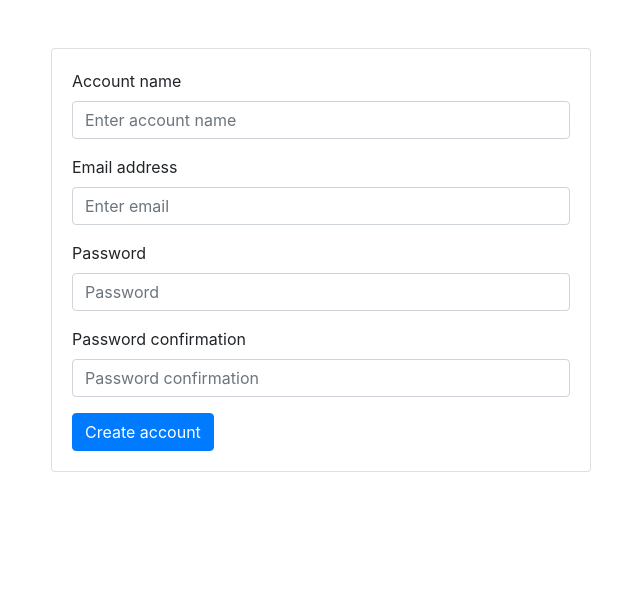
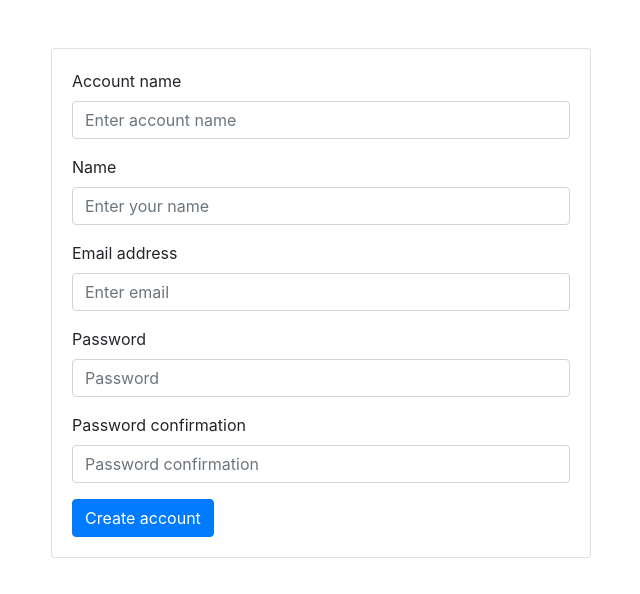
Before and after one commit to frankolson/chatty-client, a React (Create React App) app: page /accounts/new in a window 1280 px wide. Shown: the top 594 px of the page, without its empty margins (319-959 px from the left). Built offline with nearby package versions, Linux system fonts and the light colour scheme.

Commit message:
Integrate backend authentication with cliennt side

```diff
--- a/src/Routes.js
+++ b/src/Routes.js
@@ -1,4 +1,4 @@
-import React, { useState } from "react";
+import React, { useState, useEffect } from "react";
 import { Switch, Route } from "react-router-dom";
 import { AuthContext } from './contexts/authentication';
 import { App } from "./views/App";
@@ -9,6 +9,7 @@ import { FourZeroFour } from "./views/FourZeroFour";
 import { PrivateRoute } from "./components/PrivateRoute";
 
 export default function Routes() {
+  const [hasCheckedCredentials, setHasCheckedCredentials] = useState(false);
   const [token, setToken] = useState(null);
 
   const login = (token) => {
@@ -21,7 +22,16 @@ export default function Routes() {
     localStorage.removeItem("userData");
   }
 
-  return (
+  useEffect(() => {
+    const storedData = JSON.parse(localStorage.getItem("userData"));
+    if (storedData && storedData.token) {
+      login(storedData.token);
+    }
+
+    setHasCheckedCredentials(true);
+  }, []);
+
+  return hasCheckedCredentials ? (
     <AuthContext.Provider value={{ isLoggedIn: !!token, login: login, logout: logout }}>
       <Switch>
         <Route exact path="/" component={Home} />
@@ -32,5 +42,5 @@ export default function Routes() {
         <Route component={FourZeroFour} /> {/* 404 page not working */}
       </Switch>
     </AuthContext.Provider>
-  );
+  ) : null; // TODO: Replace null with loading page
 }
--- a/src/contexts/authentication.ts
+++ b/src/contexts/authentication.ts
@@ -10,6 +10,6 @@ export interface IAuthContext {
 export const AuthContext = createContext<IAuthContext>({
   isLoggedIn: false,
   token: null,
-  login: () => {},
+  login: (token: string) => {},
   logout: () => {}
 });
--- a/src/views/AccountCreation/AccountCreation.tsx
+++ b/src/views/AccountCreation/AccountCreation.tsx
@@ -1,24 +1,56 @@
-import React, { ChangeEvent, FormEvent, useState } from 'react';
-import { Container, Row, Col, Card, Form, Button } from "react-bootstrap";
+import React, { ChangeEvent, FormEvent, useState, useContext } from 'react';
+import { Container, Row, Col, Card, Form, Button, Alert } from "react-bootstrap";
+import { useHistory } from 'react-router-dom';
+import { AuthContext } from '../../contexts/authentication';
 
 interface IAccountCreation {
   name: string;
+  owner_name: string;
   owner_email: string;
   owner_password: string;
   owner_password_confirmation: string;
 }
 
+interface IAccountCreationResponse {
+  id: string;
+  name: string;
+  owner_name: string;
+  owner_email: string;
+}
+
+interface IAccountCreationError {
+  error: string;
+}
+
 export default function Login() {
+  const history = useHistory();
+  const authContext = useContext(AuthContext);
+  const [formErrorMessage, setFormErrorMessage] = useState<string | null>(null);
   const [accountValues, setAccountValues] = useState<IAccountCreation>({
     name: '',
+    owner_name: '',
     owner_email: '',
     owner_password: '',
     owner_password_confirmation: ''
   });
 
-  const handleFormSubmit = (event: FormEvent<HTMLFormElement>) => {
+  const handleFormSubmit = async (event: FormEvent<HTMLFormElement>) => {
     event.preventDefault();
-    console.log("Account creation values: ", accountValues);
+
+    fetch('http://localhost:3000/accounts', {
+      method: 'POST',
+      headers: { "Content-Type": "application/json" },
+      body: JSON.stringify({ account: accountValues })
+    }).then((response: Response) => {
+      if (!response.ok) { throw response; }
+
+      const jwtToken = response.headers.get('Authorization')!.split(' ')[1];
+      authContext.login(jwtToken)
+      return response.json()
+    }).then((data: IAccountCreationResponse) => history.push(`/accounts/${data.id}`))
+      .catch((error: Response) => (
+        error.json().then((errorData: IAccountCreationError) => setFormErrorMessage(errorData.error))
+      ));
   }
 
   const handleInputChange = (event: ChangeEvent<HTMLInputElement>) => {
@@ -30,10 +62,14 @@ export default function Login() {
     <Container>
       <Row>
         <Col className="mx-auto mt-5" md="6">
+          {formErrorMessage &&(
+             <Alert variant='danger'>{formErrorMessage}</Alert>
+          )}
+
           <Card>
             <Card.Body>
               <Form onSubmit={handleFormSubmit}>
-                <Form.Group controlId="formBasicEmail">
+                <Form.Group>
                   <Form.Label>Account name</Form.Label>
                   <Form.Control
                     name="name"
@@ -43,7 +79,17 @@ export default function Login() {
                   />
                 </Form.Group>
 
-                <Form.Group controlId="formBasicPassword">
+                <Form.Group>
+                  <Form.Label>Name</Form.Label>
+                  <Form.Control
+                    name="owner_name"
+                    placeholder="Enter your name"
+                    value={accountValues.owner_name}
+                    onChange={handleInputChange}
+                  />
+                </Form.Group>
+
+                <Form.Group>
                   <Form.Label>Email address</Form.Label>
                   <Form.Control
                     name="owner_email"
@@ -54,7 +100,7 @@ export default function Login() {
                   />
                 </Form.Group>
 
-                <Form.Group controlId="formBasicEmail">
+                <Form.Group>
                   <Form.Label>Password</Form.Label>
                   <Form.Control
                     name="owner_password"
@@ -65,7 +111,7 @@ export default function Login() {
                   />
                 </Form.Group>
 
-                <Form.Group controlId="formBasicPassword">
+                <Form.Group>
                   <Form.Label>Password confirmation</Form.Label>
                   <Form.Control
                     name="owner_password_confirmation"
--- a/src/views/Login/Login.tsx
+++ b/src/views/Login/Login.tsx
@@ -1,17 +1,50 @@
-import React, { ChangeEvent, FormEvent, useState } from 'react';
-import { Container, Row, Col, Card, Form, Button } from "react-bootstrap";
+import React, { ChangeEvent, FormEvent, useState, useContext } from 'react';
+import { Container, Row, Col, Card, Form, Button, Alert } from "react-bootstrap";
+import { useHistory } from 'react-router-dom';
+import { AuthContext } from '../../contexts/authentication';
 
 interface ILogin {
   email: string;
   password: string;
 }
 
+interface ISessionCreationResponse {
+  id: string;
+  name: string;
+  email: string;
+  account_id: string;
+}
+
+interface ISessionCreationError {
+  error: string;
+}
+
 export default function Login() {
+  const history = useHistory();
+  const authContext = useContext(AuthContext);
+  const [formErrorMessage, setFormErrorMessage] = useState<string | null>(null);
   const [loginValues, setLoginValues] = useState<ILogin>({ email: '', password: '' });
 
   const handleFormSubmit = (event: FormEvent<HTMLFormElement>) => {
     event.preventDefault();
-    console.log("Session creation values: ", loginValues);
+
+    fetch('http://localhost:3000/users/sign_in', {
+      method: 'POST',
+      headers: {
+        "Content-Type": "application/json",
+        "Accept": "application/json"
+      },
+      body: JSON.stringify({ user: loginValues })
+    }).then((response: Response) => {
+      if (!response.ok) { throw response; }
+
+      const jwtToken = response.headers.get('Authorization')!.split(' ')[1];
+      authContext.login(jwtToken);
+      return response.json();
+    }).then((data: ISessionCreationResponse) => history.push(`/accounts/${data.account_id}`))
+      .catch((error: Response) => (
+        error.json().then((errorData: ISessionCreationError) => setFormErrorMessage(errorData.error))
+      ));
   }
 
   const handleInputChange = (event: ChangeEvent<HTMLInputElement>) => {
@@ -23,6 +56,10 @@ export default function Login() {
     <Container>
       <Row>
         <Col className="mx-auto mt-5" md="6">
+          {formErrorMessage &&(
+             <Alert variant='danger'>{formErrorMessage}</Alert>
+          )}
+
           <Card>
             <Card.Body>
               <Form onSubmit={handleFormSubmit}>
```
